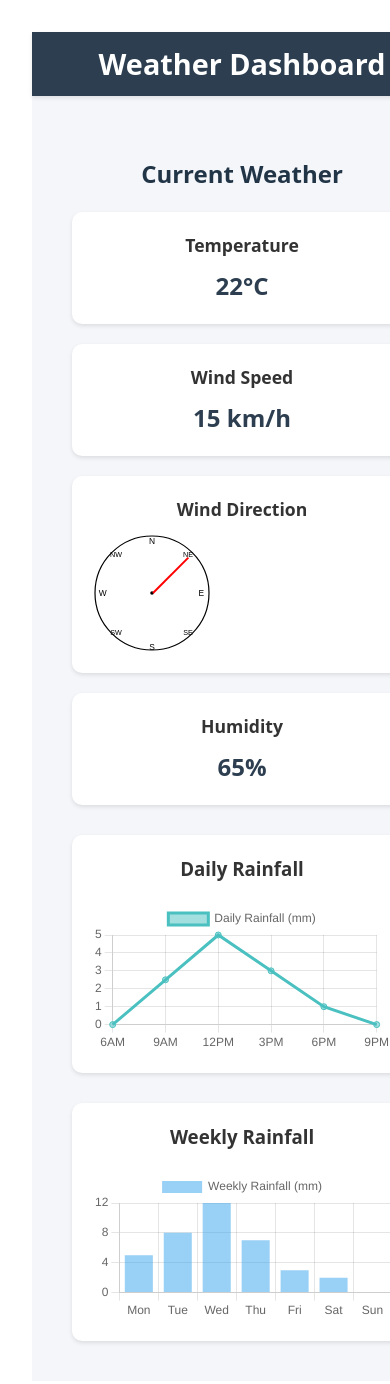
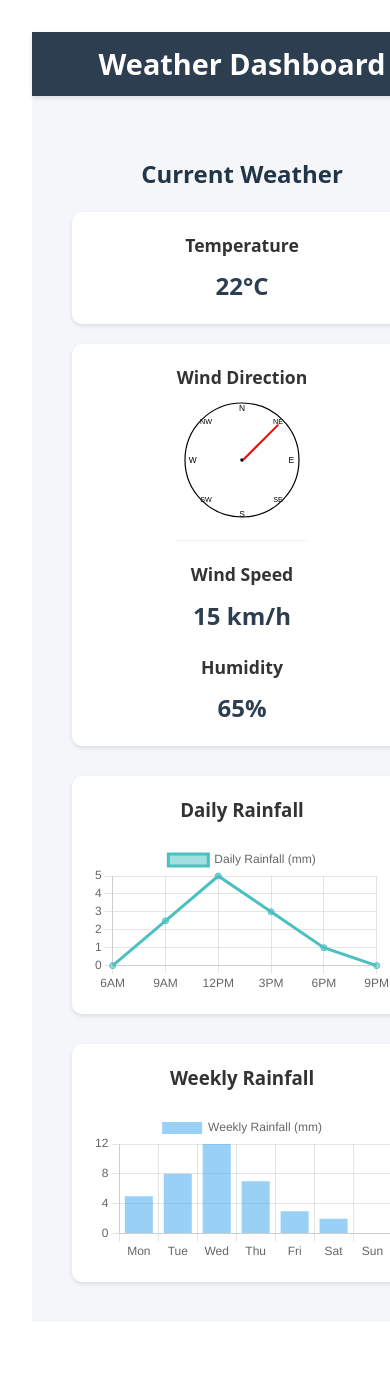
Before and after one commit to mrussell48/WeatherDashboard, a React (Vite) app: page / in a window 390 px wide. Shown: the top 1384 px of the page. After the commit the page ends 1354 px from the top, so only its background shows below. Built offline with nearby package versions, Linux system fonts and the light colour scheme.

Commit message:
Refactor WeatherDashboard: Split into components and combine wind metrics

```diff
--- /dev/null
+++ b/src/components/CurrentWeather.css
@@ -0,0 +1,89 @@
+.current-weather {
+  margin-bottom: 30px;
+}
+
+.weather-grid {
+  display: grid;
+  grid-template-columns: repeat(auto-fit, minmax(250px, 1fr));
+  gap: 20px;
+  margin-top: 20px;
+}
+
+.weather-card {
+  background: white;
+  border-radius: 10px;
+  padding: 20px;
+  box-shadow: 0 2px 4px rgba(0, 0, 0, 0.1);
+  text-align: center;
+}
+
+.wind-humidity-card {
+  display: flex;
+  justify-content: space-between;
+  align-items: center;
+  padding: 20px;
+  text-align: left;
+}
+
+.wind-direction {
+  flex: 1;
+  display: flex;
+  flex-direction: column;
+  align-items: center;
+  padding-right: 20px;
+  border-right: 1px solid #eee;
+}
+
+.wind-humidity-metrics {
+  flex: 1;
+  display: flex;
+  flex-direction: column;
+  gap: 20px;
+  padding-left: 20px;
+}
+
+.metric {
+  text-align: center;
+}
+
+.weather-card h3 {
+  margin: 0 0 10px 0;
+  color: #333;
+  font-size: 1.1em;
+}
+
+.weather-card p {
+  margin: 0;
+  font-size: 1.5em;
+  font-weight: bold;
+  color: #2c3e50;
+}
+
+@media (max-width: 768px) {
+  .weather-grid {
+    grid-template-columns: repeat(2, 1fr);
+  }
+
+  .wind-humidity-card {
+    flex-direction: column;
+    text-align: center;
+  }
+
+  .wind-direction {
+    padding-right: 0;
+    padding-bottom: 20px;
+    border-right: none;
+    border-bottom: 1px solid #eee;
+  }
+
+  .wind-humidity-metrics {
+    padding-left: 0;
+    padding-top: 20px;
+  }
+}
+
+@media (max-width: 480px) {
+  .weather-grid {
+    grid-template-columns: 1fr;
+  }
+}
--- /dev/null
+++ b/src/components/CurrentWeather.jsx
@@ -0,0 +1,35 @@
+import React from 'react';
+import Compass from './compass/Compass';
+import './CurrentWeather.css';
+
+const CurrentWeather = ({ weather }) => {
+  return (
+    <div className="current-weather">
+      <h2>Current Weather</h2>
+      <div className="weather-grid">
+        <div className="weather-card">
+          <h3>Temperature</h3>
+          <p>{weather.temperature}°C</p>
+        </div>
+        <div className="weather-card wind-humidity-card">
+          <div className="wind-direction">
+            <h3>Wind Direction</h3>
+            <Compass degree={weather.windDirection} />
+          </div>
+          <div className="wind-humidity-metrics">
+            <div className="metric">
+              <h3>Wind Speed</h3>
+              <p>{weather.windSpeed} km/h</p>
+            </div>
+            <div className="metric">
+              <h3>Humidity</h3>
+              <p>{weather.humidity}%</p>
+            </div>
+          </div>
+        </div>
+      </div>
+    </div>
+  );
+};
+
+export default CurrentWeather;
--- /dev/null
+++ b/src/components/WeatherCharts.css
@@ -0,0 +1,24 @@
+.weather-charts {
+  display: grid;
+  grid-template-columns: repeat(auto-fit, minmax(400px, 1fr));
+  gap: 30px;
+}
+
+.chart-container {
+  background: white;
+  border-radius: 10px;
+  padding: 20px;
+  box-shadow: 0 2px 4px rgba(0, 0, 0, 0.1);
+}
+
+.chart-container h3 {
+  margin: 0 0 20px 0;
+  color: #333;
+  text-align: center;
+}
+
+@media (max-width: 768px) {
+  .weather-charts {
+    grid-template-columns: 1fr;
+  }
+}
--- /dev/null
+++ b/src/components/WeatherCharts.jsx
@@ -0,0 +1,43 @@
+import React from 'react';
+import { Line, Bar } from 'react-chartjs-2';
+import {
+  Chart as ChartJS,
+  CategoryScale,
+  LinearScale,
+  PointElement,
+  LineElement,
+  BarElement,
+  Title,
+  Tooltip,
+  Legend,
+} from 'chart.js';
+import './WeatherCharts.css';
+
+// Register ChartJS components
+ChartJS.register(
+  CategoryScale,
+  LinearScale,
+  PointElement,
+  LineElement,
+  BarElement,
+  Title,
+  Tooltip,
+  Legend
+);
+
+const WeatherCharts = ({ dailyRainfall, weeklyRainfall }) => {
+  return (
+    <div className="weather-charts">
+      <div className="chart-container">
+        <h3>Daily Rainfall</h3>
+        <Line data={dailyRainfall} />
+      </div>
+      <div className="chart-container">
+        <h3>Weekly Rainfall</h3>
+        <Bar data={weeklyRainfall} />
+      </div>
+    </div>
+  );
+};
+
+export default WeatherCharts;
--- a/src/components/WeatherDashboard.jsx
+++ b/src/components/WeatherDashboard.jsx
@@ -1,30 +1,7 @@
 import React from 'react';
-import { Line, Bar } from 'react-chartjs-2';
-import {
-  Chart as ChartJS,
-  CategoryScale,
-  LinearScale,
-  PointElement,
-  LineElement,
-  BarElement,
-  Title,
-  Tooltip,
-  Legend,
-} from 'chart.js';
-import Compass from './compass/Compass';
+import CurrentWeather from './CurrentWeather';
+import WeatherCharts from './WeatherCharts';
 import './WeatherDashboard.css';
-
-// Register ChartJS components
-ChartJS.register(
-  CategoryScale,
-  LinearScale,
-  PointElement,
-  LineElement,
-  BarElement,
-  Title,
-  Tooltip,
-  Legend
-);
 
 const WeatherDashboard = () => {
   // Sample data - replace with actual API data
@@ -60,38 +37,11 @@ const WeatherDashboard = () => {
 
   return (
     <div className="weather-dashboard">
-      <div className="current-weather">
-        <h2>Current Weather</h2>
-        <div className="weather-grid">
-          <div className="weather-card">
-            <h3>Temperature</h3>
-            <p>{currentWeather.temperature}°C</p>
-          </div>
-          <div className="weather-card">
-            <h3>Wind Speed</h3>
-            <p>{currentWeather.windSpeed} km/h</p>
-          </div>
-          <div className="weather-card">
-            <h3>Wind Direction</h3>
-            <Compass degree={currentWeather.windDirection} />
-          </div>
-          <div className="weather-card">
-            <h3>Humidity</h3>
-            <p>{currentWeather.humidity}%</p>
-          </div>
-        </div>
-      </div>
-
-      <div className="weather-charts">
-        <div className="chart-container">
-          <h3>Daily Rainfall</h3>
-          <Line data={dailyRainfallData} />
-        </div>
-        <div className="chart-container">
-          <h3>Weekly Rainfall</h3>
-          <Bar data={weeklyRainfallData} />
-        </div>
-      </div>
+      <CurrentWeather weather={currentWeather} />
+      <WeatherCharts
+        dailyRainfall={dailyRainfallData}
+        weeklyRainfall={weeklyRainfallData}
+      />
     </div>
   );
 };
```
